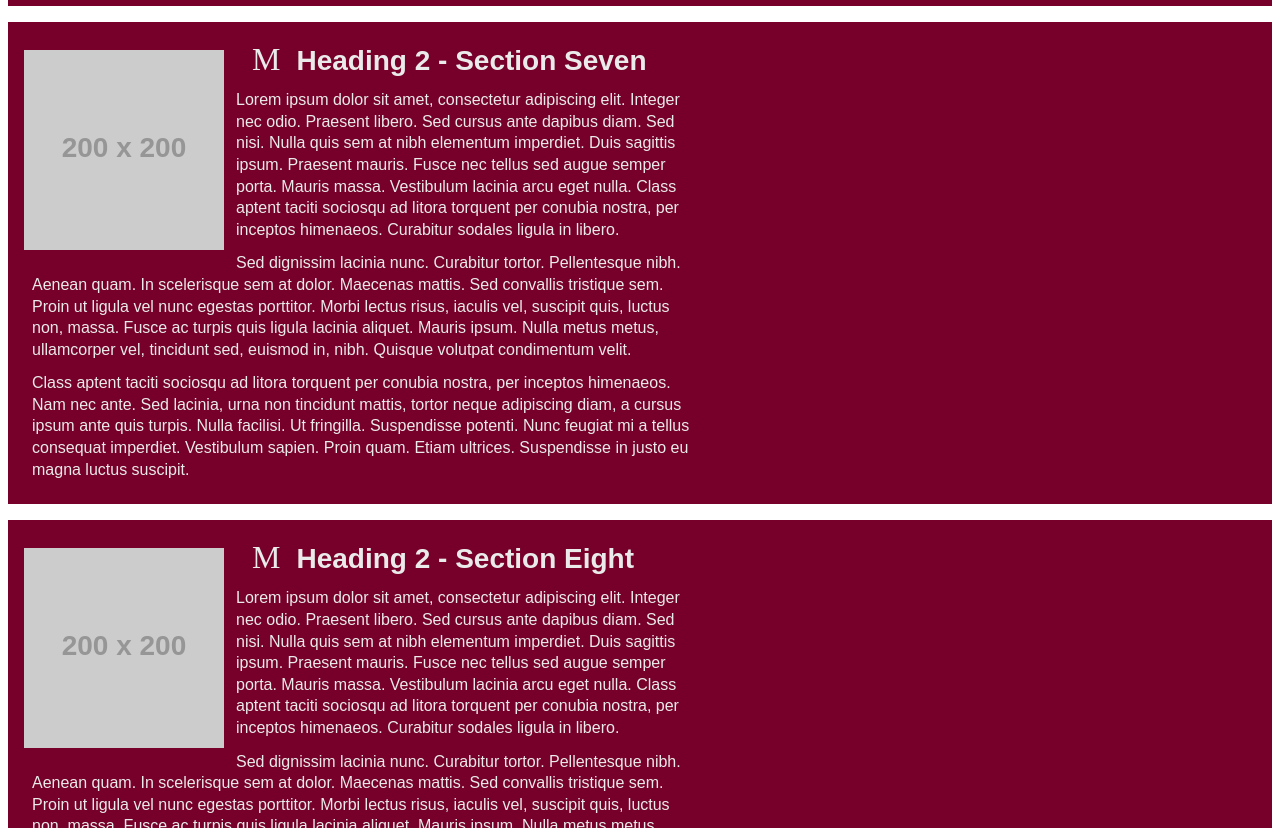
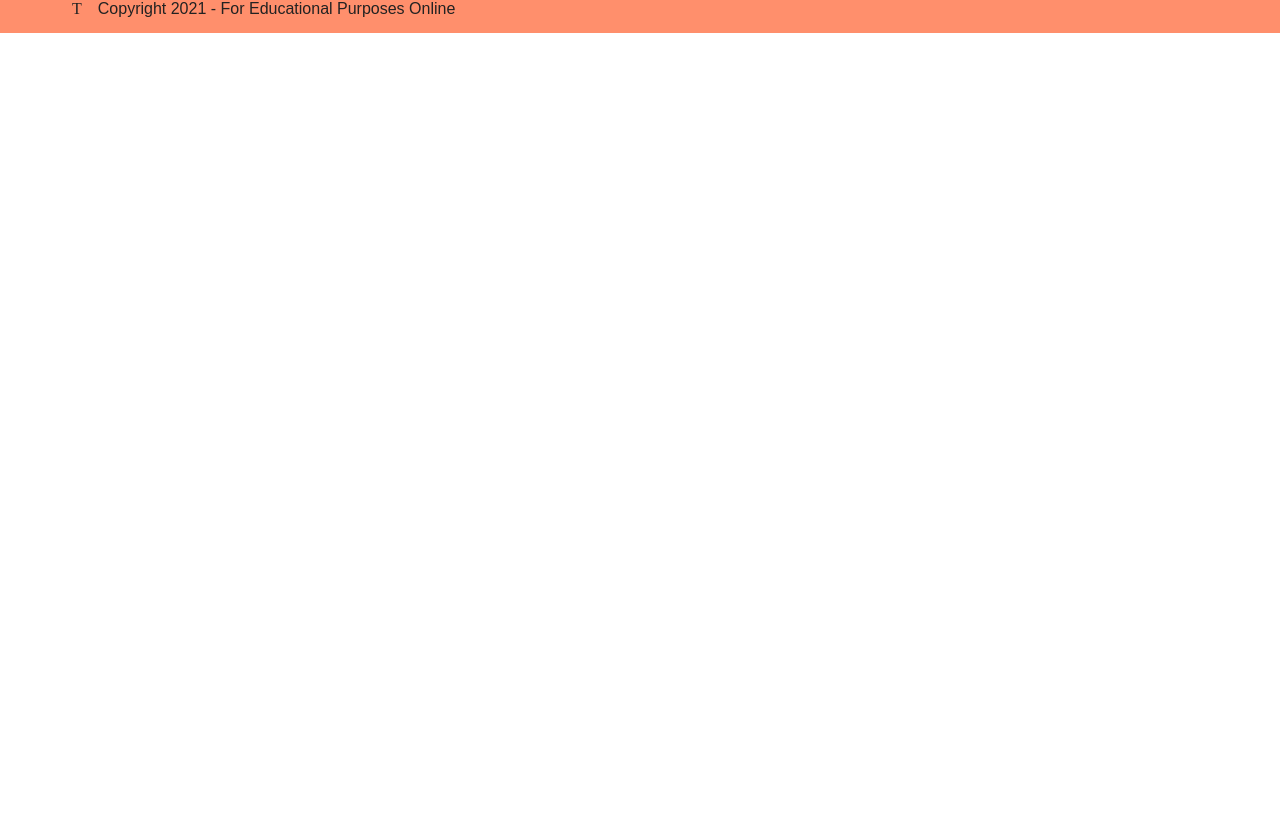
Before and after one commit to msjohn36/viewport, a plain HTML site: page index.html in a window 1280 px wide. Shown: the part 1972-2800 px from the top of the page. After the commit the page ends 2005 px from the top, so only its background shows below. Drawn offline with Linux system fonts and the light colour scheme; placeholder pictures from the web are drawn by us; some icons are missing.

Commit message:
css updates

```diff
--- a/johnston.styles.css
+++ b/johnston.styles.css
@@ -1,7 +1,54 @@
-/* YOUR NAME GOES HERE */
+/* Mindy Johnston */
 
 /* --------------- ADD CSS RESET TO THE FILE HERE --------------- */
+/* http://meyerweb.com/eric/tools/css/reset/
+   v2.0 | 20110126
+   License: none (public domain)
+*/
 
+html, body, div, span, applet, object, iframe,
+h1, h2, h3, h4, h5, h6, p, blockquote, pre,
+a, abbr, acronym, address, big, cite, code,
+del, dfn, em, img, ins, kbd, q, s, samp,
+small, strike, strong, sub, sup, tt, var,
+b, u, i, center,
+dl, dt, dd, ol, ul, li,
+fieldset, form, label, legend,
+table, caption, tbody, tfoot, thead, tr, th, td,
+article, aside, canvas, details, embed,
+figure, figcaption, footer, header, hgroup,
+menu, nav, output, ruby, section, summary,
+time, mark, audio, video {
+	margin: 0;
+	padding: 0;
+	border: 0;
+	font-size: 100%;
+	font: inherit;
+	vertical-align: baseline;
+}
+/* HTML5 display-role reset for older browsers */
+article, aside, details, figcaption, figure,
+footer, header, hgroup, menu, nav, section {
+	display: block;
+}
+body {
+	line-height: 1;
+}
+ol, ul {
+	list-style: none;
+}
+blockquote, q {
+	quotes: none;
+}
+blockquote:before, blockquote:after,
+q:before, q:after {
+	content: '';
+	content: none;
+}
+table {
+	border-collapse: collapse;
+	border-spacing: 0;
+}
 
 
 /* ----- AUTOPREFIXER FOR VS CODE WAS USED FOR VENDOR PREFIXES ----- */
@@ -31,7 +78,11 @@
 
 /* ----- CHECK FOR USER DARK MODE PREFERENCE ----- */
 /* --------------- BEGIN USER PREFERS DARK COLOR SCHEME QUERY --------------- */
-
+@media (prefers-color-scheme: dark) {
+    body{
+        background-color: var(--dark-gray);
+    }
+}
 /* CHANGE THE BODY'S BACKGROUND COLOR TO THE DARK GRAY IF THE USER PREFERS DARK MODE */
 
 /* --------------- END USER PREFERS DARK COLOR SCHEME QUERY --------------- */
@@ -150,7 +201,7 @@ img{
 
 /* ---------- SMALL SCREEN STYLES ---------- */
 /* --------------- BEGIN SMALL SCREEN SIZES --------------- */
-    /* header, footer{
+    header, footer{
         background-color: var(--lime-green);
         color: var(--dark-gray);
     }
@@ -175,14 +226,14 @@ img{
     img{
         width: 200px;
         max-width: 200px;
-    } */
+    }
 /* --------------- END SMALL SCREEN SIZES --------------- */
 
 
 
 /* ---------- MEDIUM SCREEN STYLES ---------- */
 /* --------------- BEGIN MEDIUM SCREEN SIZES --------------- */
-    /* header, footer{
+    header, footer{
         background-color: var(--black);
         color: var(--white);
     }
@@ -207,14 +258,14 @@ img{
     #seven{
         grid-column: 3/4;
         grid-row: 3/5;
-    } */
+    }
 /* --------------- END MEDIUM SCREEN SIZES --------------- */
 
 
 
 /* ---------- LARGE SCREEN STYLES ---------- */
 /* --------------- BEGIN LARGE SCREEN SIZES --------------- */
-    /* header, footer{
+    header, footer{
         background-color: var(--lime-green);
         color: var(--dark-gray);
     }
@@ -245,24 +296,24 @@ img{
 
     #seven, #eight{
         grid-row: 3/4;
-    } */
+    }
 /* --------------- END LARGE SCREEN SIZES --------------- */
 
 
 
 /* ---------- ADJUSTING RESPONSIVE IMAGE SIZE ---------- */
 /* --------------- BEGIN RESPONSIVE IMAGE ADJUST SIZES --------------- */
-    /* img{
+    img{
         width: 300px;
         max-width: 300px;
-    } */
+    }
 /* --------------- END RESPONSIVE IMAGE ADJUST SIZES --------------- */
 
 
 
 /* ---------- EXTRA LARGE SCREEN STYLES ---------- */
 /* --------------- BEGIN EXTRA LARGE SCREEN SIZES --------------- */
-    /* header, footer{
+    header, footer{
         background-color: var(--orange);
         padding-left: 5%;
     }
@@ -327,5 +378,5 @@ img{
 
     #three p, #four p, #five p, #six p{
         padding-top: 2em;
-    } */
+    }
 /* --------------- END EXTRA LARGE SCREEN SIZES --------------- */
```
